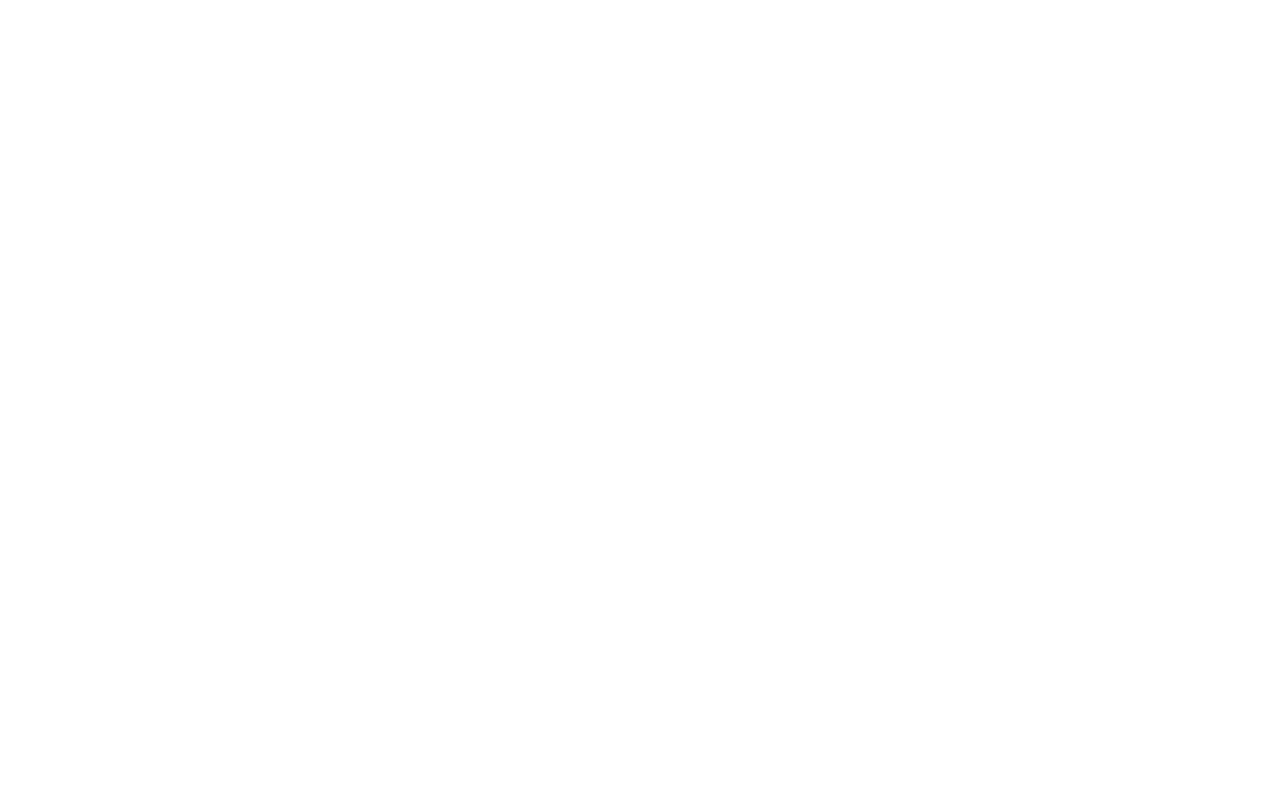
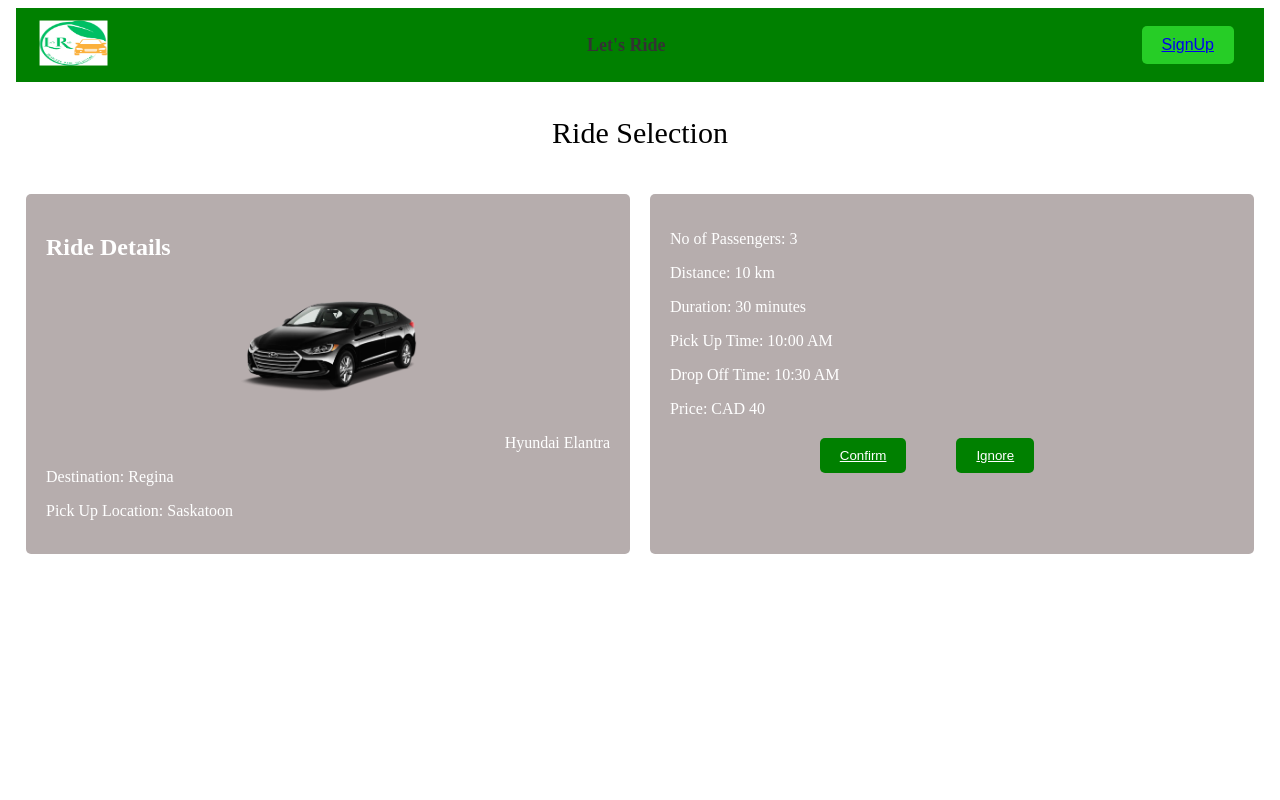
Before and after one commit to thehasnanialeen/LetsRide, a React (Create React App) app in the folder frontend/: page /listofrides in a window 1280 px wide. Shown: the top 800 px of the page. Built offline with nearby package versions, Linux system fonts and the light colour scheme.

Commit message:
routing/linking change and loop for listofrides.js

```diff
--- a/frontend/src/App.js
+++ b/frontend/src/App.js
@@ -7,8 +7,9 @@ import Login from './views/login.js';
 import selectride from './views/selectride';
 import regdriver from './views/regdriver';
 import regdrivercon from './views/regdrivercon';
-import Rideconfirm from './views/rideconfirm';
+import listofrides from './views/listofrides';
 import conmessage from './views/conmessage';
+import reviews from './views/reviews';
 function App() {
   return (
     <BrowserRouter>
@@ -19,8 +20,9 @@ function App() {
         <Route exact path="/selectride" component={selectride} />
         <Route exact path="/regdriver" component={regdriver} />
         <Route exact path="/regdrivercon" component={regdrivercon} />
-        <Route exact path="/rideconfirm" component={Rideconfirm} />
+        <Route exact path="/listofrides" component={listofrides} />
         <Route exact path="/conmessage" component={conmessage} />
+        <Route exact path="/reviews" component={reviews} />
          {/* <Route exact path="/provideride" component={provideride} />  */}
 
       </Switch>
--- /dev/null
+++ b/frontend/src/css/reviews.css
@@ -0,0 +1,33 @@
+/* reviews.css */
+
+.reviews-container {
+    color:aqua
+  }
+
+  .review-container {
+    display: flex;
+    align-items: center;
+    margin-bottom: 20px;
+    border: 1px solid #ccc;
+    padding: 10px;
+  }
+
+  .rating {
+    font-size: 20px;
+    font-weight: bold;
+    margin-right: 20px;
+  }
+
+  .driver-info {
+    display: flex;
+    align-items: center;
+  }
+
+  .driver-info img {
+    width: 60px;
+    height: 60px;
+    border-radius: 50%;
+    margin-right: 10px;
+  }
+
+  /* Additional styling as needed */
--- a/frontend/src/views/conmessage.js
+++ b/frontend/src/views/conmessage.js
@@ -11,9 +11,9 @@ const conmessage = () => {
     <div className="page-container">
       <div className="left-side">
         <div className="driver-registration">
-          <h2>Yay! Ride booked </h2>
+          <h2>Wohoo! Ride Posted </h2>
           <p>
-            Your Ride has been confirmed and should arrive at the time shown before. Have a pleasent Ride!
+            Your Ride has been posted and should recieve attention as soon as users need a ride. We are hopeful you will Have a pleasent Ride!
           </p>
         </div>
       </div>
--- /dev/null
+++ b/frontend/src/views/listofrides.js
@@ -0,0 +1,94 @@
+// RideDetails.js
+
+import React from 'react';
+//import backgroundImage from './background-image.jpg'; // Replace with the path to your background image
+import Header from './header';
+import Footer from './footer';
+import Photo from '../images/elantra.jpg';
+import '../css/listofrides.css';
+
+
+const listofrides = () => {
+  // Replace with linking the data
+  const rideDetail =  [{
+    id: 1,
+    pickUpLocation: 'Saskatoon',
+    destination: 'Regina',
+    numOfPassengers: 3,
+    distance: '10 km',
+    duration: '30 minutes',
+    pickUpTime: '10:00 AM',
+    dropOffTime: '10:30 AM',
+    price: 'CAD 40',
+  },
+  {
+    id: 2,
+    pickUpLocation: 'Saskatoon',
+    destination: 'Regina',
+    numOfPassengers: 3,
+    distance: '10 km',
+    duration: '30 minutes',
+    pickUpTime: '10:00 AM',
+    dropOffTime: '10:30 AM',
+    price: 'CAD 40',
+  }];
+
+  return (
+<body>
+        <Header> </Header>
+        <div>
+            <p id='rideconfirmhead'>
+                Ride Selection
+            </p>
+           {rideDetail.map((rideDetails, index) => (
+            <div className="ride-details-container" key={rideDetails.id}>
+                <div className="left-column">
+                    <h2>Ride Details</h2>
+                    <div className="car-image-container">
+                        <img src={Photo} alt="Car" />
+                    </div>
+                        <p id='carname'> Hyundai Elantra </p>
+                    <div className="info-item">
+                        <p>Destination: {rideDetails.destination} </p>
+                    </div>
+                    <div className="info-item">
+                        <p>Pick Up Location:  {rideDetails.pickUpLocation}  </p>
+                    </div>
+                </div>
+                <div className="right-column">
+                    <div className='userdetails'>
+                        <div className="info-item">
+                            <p className=''>No of Passengers: <span className='answer'> {rideDetails.numOfPassengers} </span>  </p>
+                        </div>
+                        <div className="info-item">
+                            <p>Distance: <span className='answer'> {rideDetails.distance} </span></p>
+                        </div>
+                        <div className="info-item">
+                            <p>Duration: <span className='answer'> {rideDetails.duration} </span></p>
+                        </div>
+                        <div className="info-item">
+                            <p>Pick Up Time:  <span className='answer'> {rideDetails.pickUpTime} </span></p>
+                        </div>
+                        <div className="info-item">
+                            <p>Drop Off Time:  <span className='answer'> {rideDetails.dropOffTime} </span></p>
+                        </div>
+                        <div className="info-item">
+                            <p>Price: {rideDetails.price}</p>
+                        </div>
+                    </div>
+                    <div className="confirm-button">
+                        <button> <a href='/conmessage' className='adbuttonlink'> Confirm </a> </button>
+                        <button> <a href='#' className='adbuttonlink'> Ignore </a>  </button>
+                    </div>
+                </div>
+            </div>
+            ) // close on line 33 ride => (
+            ) // RideDetails.map(    below one is for start of line 33.
+           }
+        </div>
+
+    <Footer></Footer> // footer
+</body>   // body close
+  ); // return function
+}; // rideconfirm function
+export default listofrides;
--- a/frontend/src/views/login.js
+++ b/frontend/src/views/login.js
@@ -42,6 +42,9 @@ const Login = () => {
       <div className="signup-option">
         Don't have an account? <a href="/signup" id='signuplink'>Sign Up</a>
       </div>
+      <div className="signup-option">
+        Are you someone looking for a ride? <a href="/listofrides" id='signuplink'> Login Here </a>
+      </div>
     </div>
     <footer> <Footer> </Footer></footer>
     </body>
--- /dev/null
+++ b/frontend/src/views/reviews.js
@@ -0,0 +1,49 @@
+// Reviews.js
+
+import React from 'react';
+import carPhoto1 from '../images/tesla2.jpg'; // Replace with actual car photos
+import carPhoto2 from '../images/tesla.jpg'; // Replace with actual car photos
+import '../css/reviews.css'; // Import the combined CSS file
+import Header from './header';
+import Footer from './footer';
+
+const reviews = () => {
+  // Replace this data with actual reviews from the database
+  const reviews = [
+    {
+      id: 1,
+      rating: 5,
+      driverName: 'John Doe',
+      carPhoto: carPhoto1,
+    },
+    {
+      id: 2,
+      rating: 4,
+      driverName: 'Jane Smith',
+      carPhoto: carPhoto2,
+    },
+    // Add more reviews as needed
+  ];
+
+  return (
+    <body>
+
+    <Header></Header>
+    <div className="reviews-container">
+      <h2>Reviews</h2>
+      {reviews.map((review) => (
+        <div className="review-container" key={review.id}>
+          <div className="rating">{review.rating} Stars</div>
+          <div className="driver-info">
+            <img src={review.carPhoto} alt="Car" />
+            <p>{review.driverName}</p>
+          </div>
+        </div>
+      ))}
+    </div>
+    <Footer></Footer>
+    </body>
+  );
+};
+
+export default reviews;
```
Also changed, not shown: frontend/src/views/rideconfirm.js (deleted, +0 -80 lines), frontend/src/views/selectride.js (+7 -18 lines), frontend/src/css/listofrides.css (renamed from frontend/src/css/rideconfirm.css).
